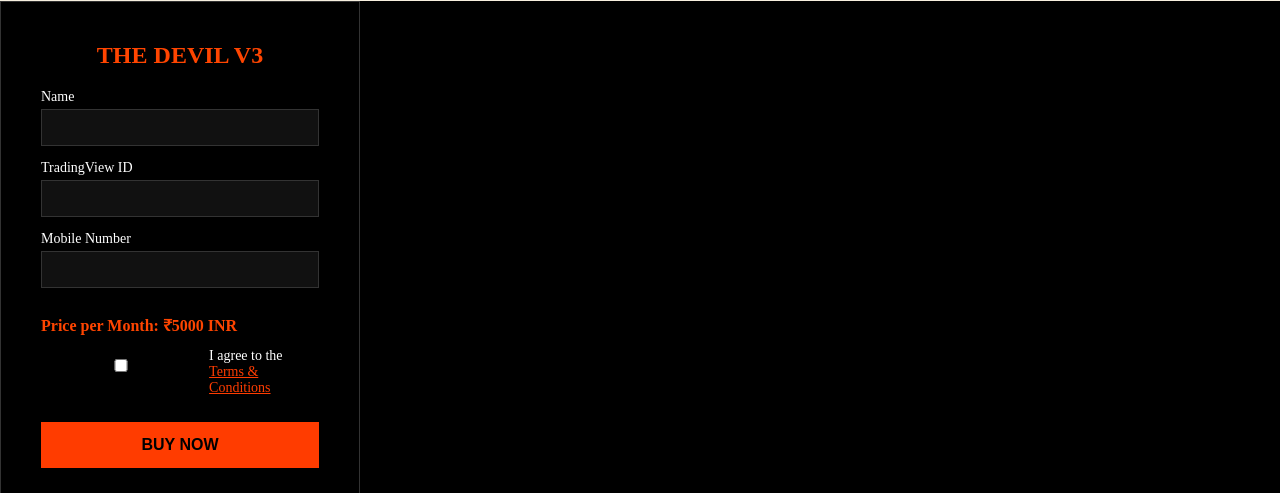
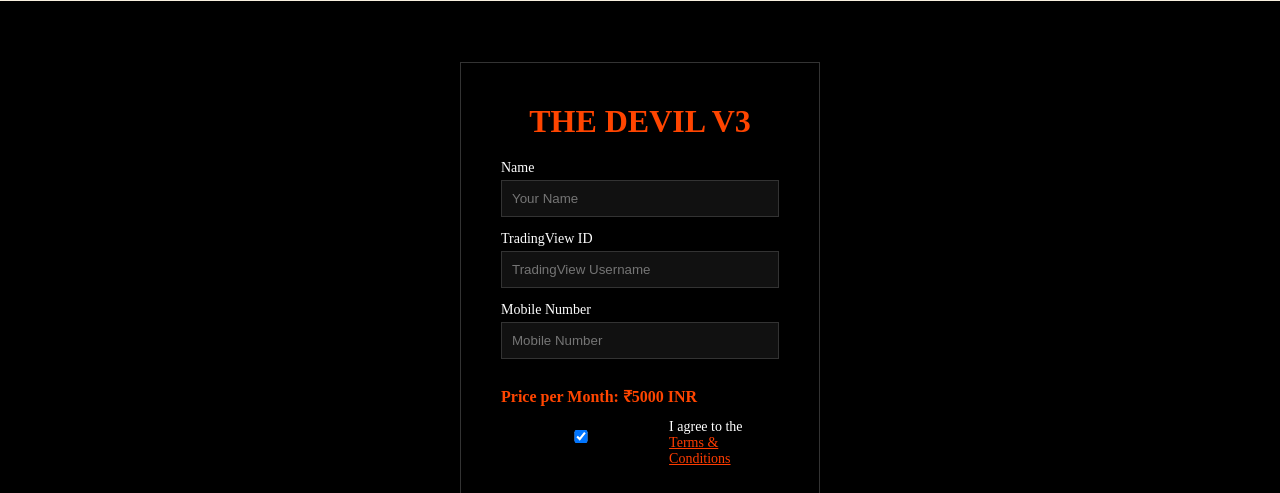
Before and after one commit to prabhakar9585/thedeviltrades-clean, a Next.js app: page /purchase/devil-v3 in a window 1280 px wide. Shown: the part 143-636 px from the top of the page. Built offline with nearby package versions, Linux system fonts and the light colour scheme.

Commit message:
Force enable Buy Now and fix Razorpay trigger

```diff
--- a/pages/purchase/devil-v3.js
+++ b/pages/purchase/devil-v3.js
@@ -1,106 +1,62 @@
-import { useState } from "react";
-import Head from "next/head";
+import { useEffect } from "react";
 
 export default function DevilV3() {
-  const [name, setName] = useState("");
-  const [tvId, setTvId] = useState("");
-  const [mobile, setMobile] = useState("");
-  const [agree, setAgree] = useState(false);
-  const [loading, setLoading] = useState(false);
 
-  const isFormValid =
-    name.trim() !== "" &&
-    tvId.trim() !== "" &&
-    mobile.trim().length === 10 &&
-    agree;
+  useEffect(() => {
+    // Load Razorpay script
+    const script = document.createElement("script");
+    script.src = "https://checkout.razorpay.com/v1/checkout.js";
+    script.async = true;
+    document.body.appendChild(script);
+  }, []);
 
-  const handlePayment = async () => {
-    if (!isFormValid) return;
-
-    setLoading(true);
-
-    const res = await fetch("/api/razorpay/order", {
-      method: "POST",
-      headers: { "Content-Type": "application/json" },
-      body: JSON.stringify({ amount: 5000 }),
-    });
-
-    const data = await res.json();
-
+  const handlePayment = () => {
     const options = {
-      key: process.env.NEXT_PUBLIC_RAZORPAY_KEY_ID,
-      amount: data.amount,
+      key: process.env.NEXT_PUBLIC_RAZORPAY_KEY, // test key
+      amount: 500000, // ₹5000
       currency: "INR",
-      name: "Devil Trades",
+      name: "DEVIL TRADES",
       description: "THE DEVIL V3 - Monthly Subscription",
-      order_id: data.id,
       handler: function (response) {
-        alert("Payment Successful ✅");
-      },
-      prefill: {
-        name,
-        contact: mobile,
+        alert("Payment Successful ✅\nPayment ID: " + response.razorpay_payment_id);
       },
       theme: {
         color: "#ff3c00",
       },
     };
 
-    const rzp = new window.Razorpay(options);
-    rzp.open();
-
-    setLoading(false);
+    const razorpay = new window.Razorpay(options);
+    razorpay.open();
   };
 
   return (
-    <>
-      <Head>
-        <title>THE DEVIL V3 | Purchase</title>
-        <script src="https://checkout.razorpay.com/v1/checkout.js"></script>
-      </Head>
-
-      <section className="purchase-bg">
+    <div className="purchase-wrap">
       <div className="purchase-card">
         <h1>THE DEVIL V3</h1>
 
         <label>Name</label>
-          <input value={name} onChange={(e) => setName(e.target.value)} />
+        <input type="text" placeholder="Your Name" />
 
         <label>TradingView ID</label>
-          <input value={tvId} onChange={(e) => setTvId(e.target.value)} />
+        <input type="text" placeholder="TradingView Username" />
 
         <label>Mobile Number</label>
-          <input
-            value={mobile}
-            onChange={(e) => setMobile(e.target.value)}
-            maxLength={10}
-          />
+        <input type="tel" placeholder="Mobile Number" />
 
         <p className="price">Price per Month: ₹5000 INR</p>
 
         <div className="terms">
-            <input
-              type="checkbox"
-              checked={agree}
-              onChange={(e) => setAgree(e.target.checked)}
-            />
+          <input type="checkbox" checked readOnly />
           <span>
-              I agree to the{" "}
-              <a href="/terms" target="_blank">
-                Terms & Conditions
-              </a>
+            I agree to the <a href="/terms">Terms & Conditions</a>
           </span>
         </div>
 
-          <button
-            className={`buy-btn ${isFormValid ? "active" : ""}`}
-            disabled={!isFormValid || loading}
-            onClick={handlePayment}
-          >
-            {loading ? "Processing..." : "BUY NOW"}
+        {/* BUY NOW ALWAYS ENABLED */}
+        <button className="buy-btn" onClick={handlePayment}>
+          BUY NOW
         </button>
       </div>
-      </section>
-    </>
+    </div>
   );
 }
```
Lines whose indentation alone changed are shown as unchanged.
